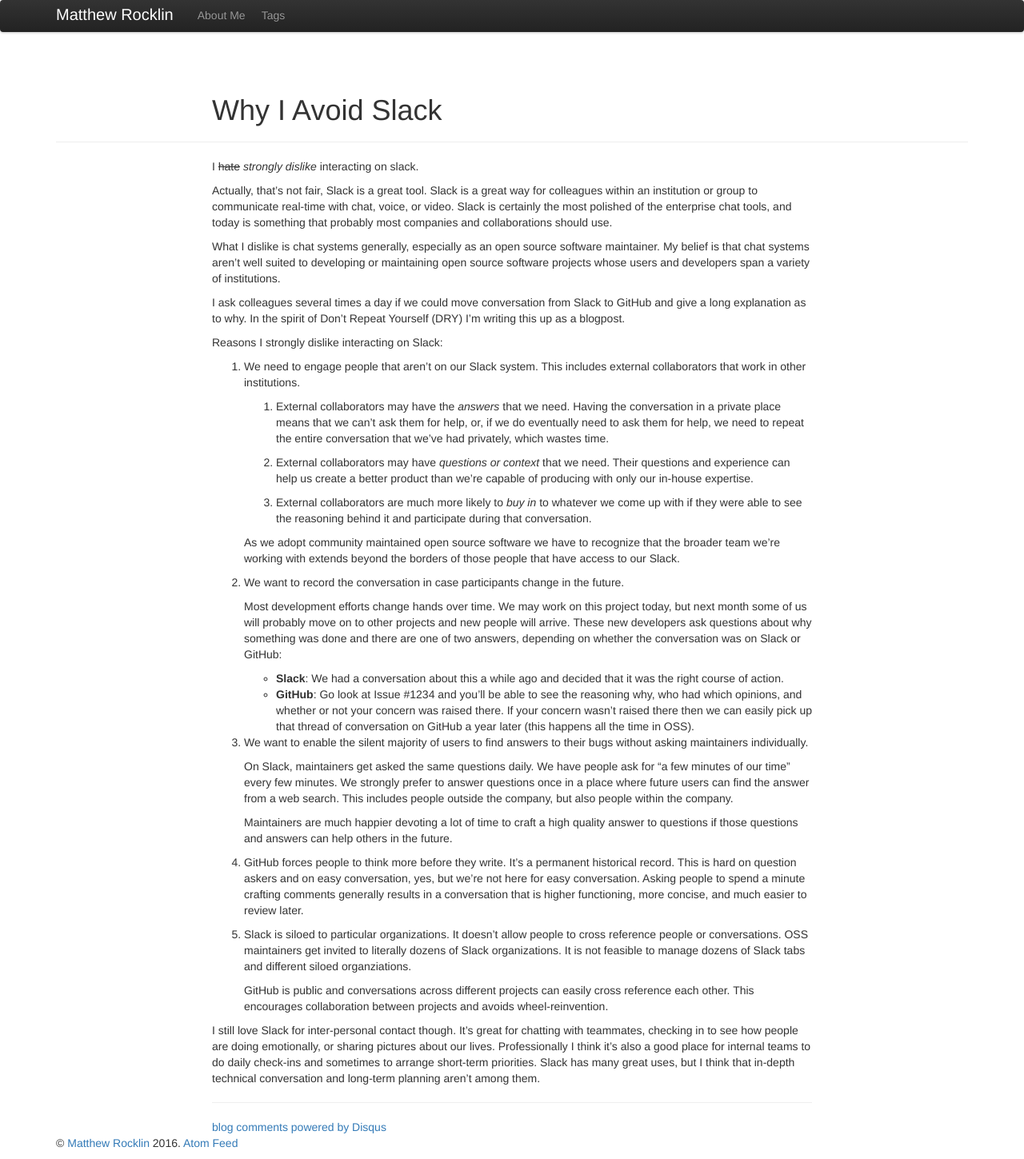
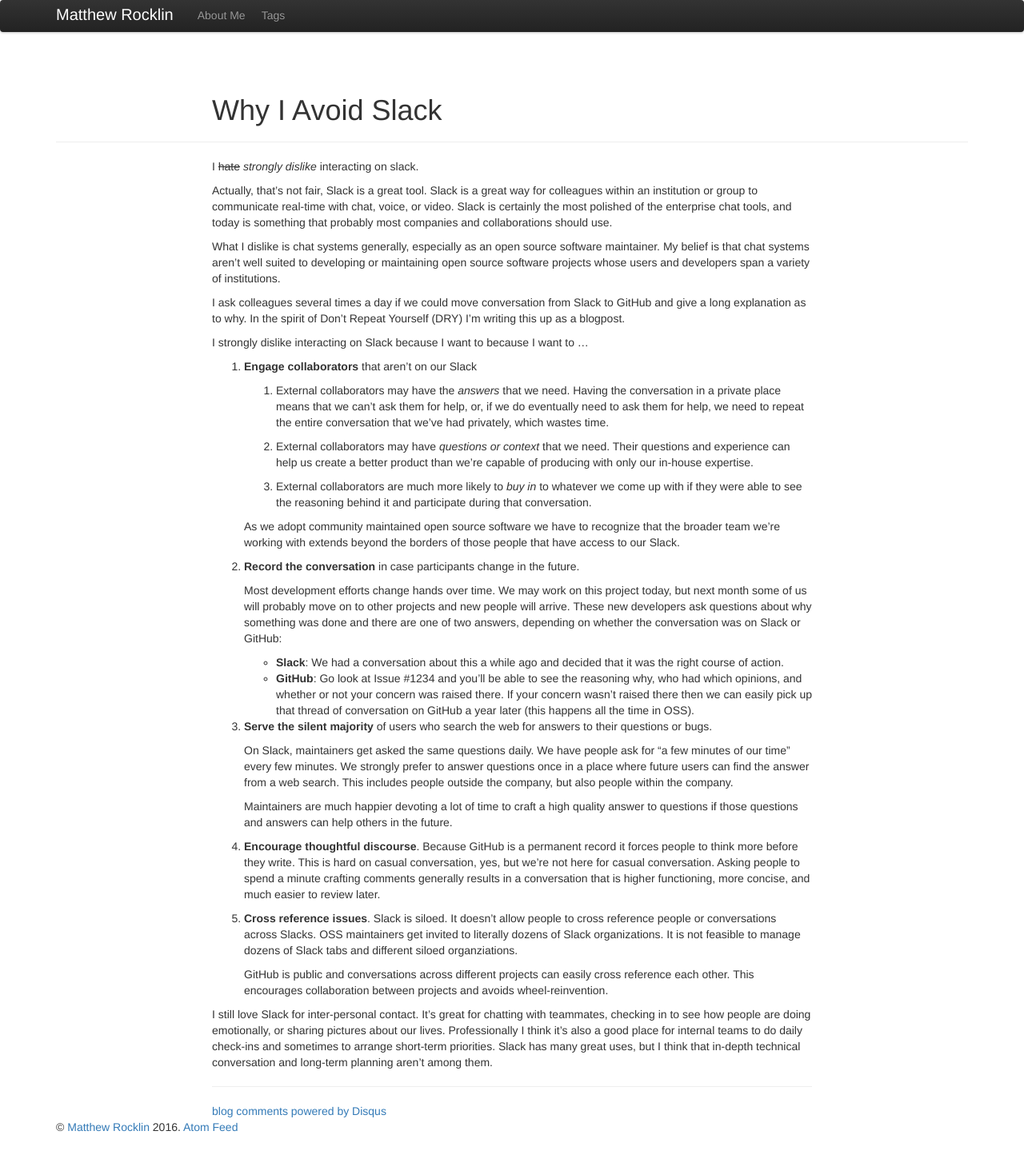
Before and after one commit to besyskymnbk/blog, a Jekyll site: the page built from _posts/work/2019-02-27-slack-github.md, in a window 1280 px wide. Shown: the whole page at 80% size. Built offline with Jekyll 4.4.1, drawn with Linux system fonts in a browser that asks for light colours; comment, search, counter and statistics services are not loaded.

Commit message:
style sections

```diff
--- a/_posts/work/2019-02-27-slack-github.md
+++ b/_posts/work/2019-02-27-slack-github.md
@@ -25,10 +25,9 @@ I ask colleagues several times a day if we could move conversation from Slack
 to GitHub and give a long explanation as to why.  In the spirit of Don't Repeat
 Yourself (DRY) I'm writing this up as a blogpost.
 
-Reasons I strongly dislike interacting on Slack:
+I strongly dislike interacting on Slack because I want to  because I want to ...
 
-1.  We need to engage people that aren't on our Slack system.
-    This includes external collaborators that work in other institutions.
+1.  **Engage collaborators** that aren't on our Slack
 
     1.  External collaborators may have the *answers* that we need.  Having the
         conversation in a private place means that we can't ask them for help,
@@ -47,8 +46,7 @@ Reasons I strongly dislike interacting on Slack:
     that the broader team we're working with extends beyond the borders of
     those people that have access to our Slack.
 
-2.  We want to record the conversation in case participants change in the
-    future.
+2.  **Record the conversation** in case participants change in the future.
 
     Most development efforts change hands over time.  We may work on this
     project today, but next month some of us will probably move on to other
@@ -64,8 +62,8 @@ Reasons I strongly dislike interacting on Slack:
        easily pick up that thread of conversation on GitHub a year later
        (this happens all the time in OSS).
 
-3.  We want to enable the silent majority of users to find answers to their
-    bugs without asking maintainers individually.
+3.  **Serve the silent majority** of users who search the web for answers to
+    their questions or bugs.
 
     On Slack, maintainers get asked the same questions daily.  We have people
     ask for "a few minutes of our time" every few minutes.  We strongly prefer
@@ -77,23 +75,24 @@ Reasons I strongly dislike interacting on Slack:
     answer to questions if those questions and answers can help others in the
     future.
 
-4.  GitHub forces people to think more before they write.  It's a permanent
-    historical record.  This is hard on question askers and on easy
-    conversation, yes, but we're not here for easy conversation.  Asking people
-    to spend a minute crafting comments generally results in a conversation
-    that is higher functioning, more concise, and much easier to review later.
+4.  **Encourage thoughtful discourse**.
+    Because GitHub is a permanent record it forces people to think more before
+    they write.  This is hard on casual conversation, yes, but we're not here
+    for casual conversation.  Asking people to spend a minute crafting comments
+    generally results in a conversation that is higher functioning, more
+    concise, and much easier to review later.
 
-5.  Slack is siloed to particular organizations.  It doesn't allow people to
-    cross reference people or conversations.  OSS maintainers get invited to
-    literally dozens of Slack organizations.  It is not feasible to manage
-    dozens of Slack tabs and different siloed organziations.
+5.  **Cross reference issues**.
+    Slack is siloed.  It doesn't allow people to cross reference people or
+    conversations across Slacks.  OSS maintainers get invited to literally
+    dozens of Slack organizations.  It is not feasible to manage dozens of
+    Slack tabs and different siloed organziations.
 
     GitHub is public and conversations across different projects can easily
     cross reference each other.  This encourages collaboration between projects
     and avoids wheel-reinvention.
 
-
-I still love Slack for inter-personal contact though.  It's great for chatting
+I still love Slack for inter-personal contact.  It's great for chatting
 with teammates, checking in to see how people are doing emotionally, or sharing
 pictures about our lives.  Professionally I think it's also a good place for
 internal teams to do daily check-ins and sometimes to arrange short-term
```
